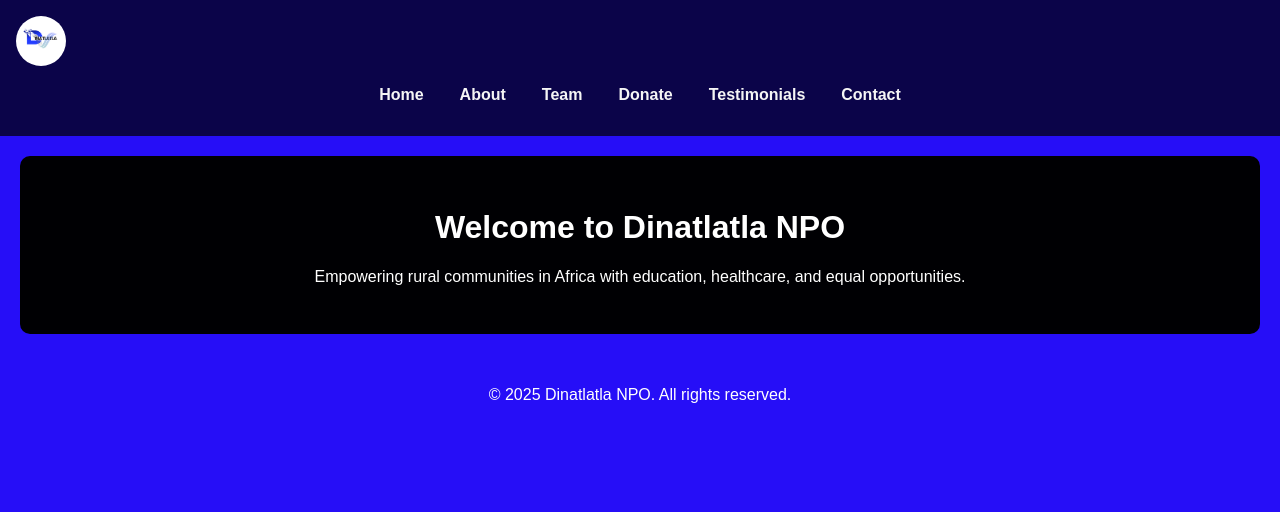
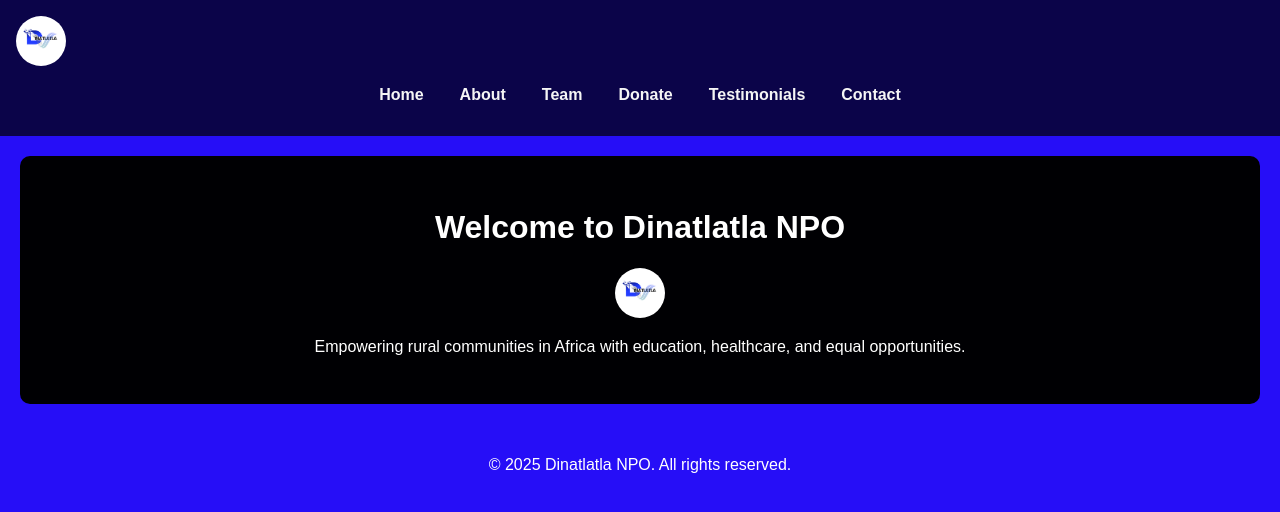
Before and after one commit to Loyalty97/Dinatlatla-Vision1, a plain HTML site: page index.html in a window 1280 px wide. Drawn offline with Linux system fonts and the light colour scheme.

Commit message:
Update index.html

```diff
--- a/index.html
+++ b/index.html
@@ -25,6 +25,9 @@
 
     <main>
         <h1>Welcome to Dinatlatla NPO</h1>
+                    <div class="logo-container">
+                <img src="Dinatlatla.png" alt="Dinatlatla NPO Logo" class="logo">
+            </div>
         <p>Empowering rural communities in Africa with education, healthcare, and equal opportunities.</p>
     </main>
 
```
